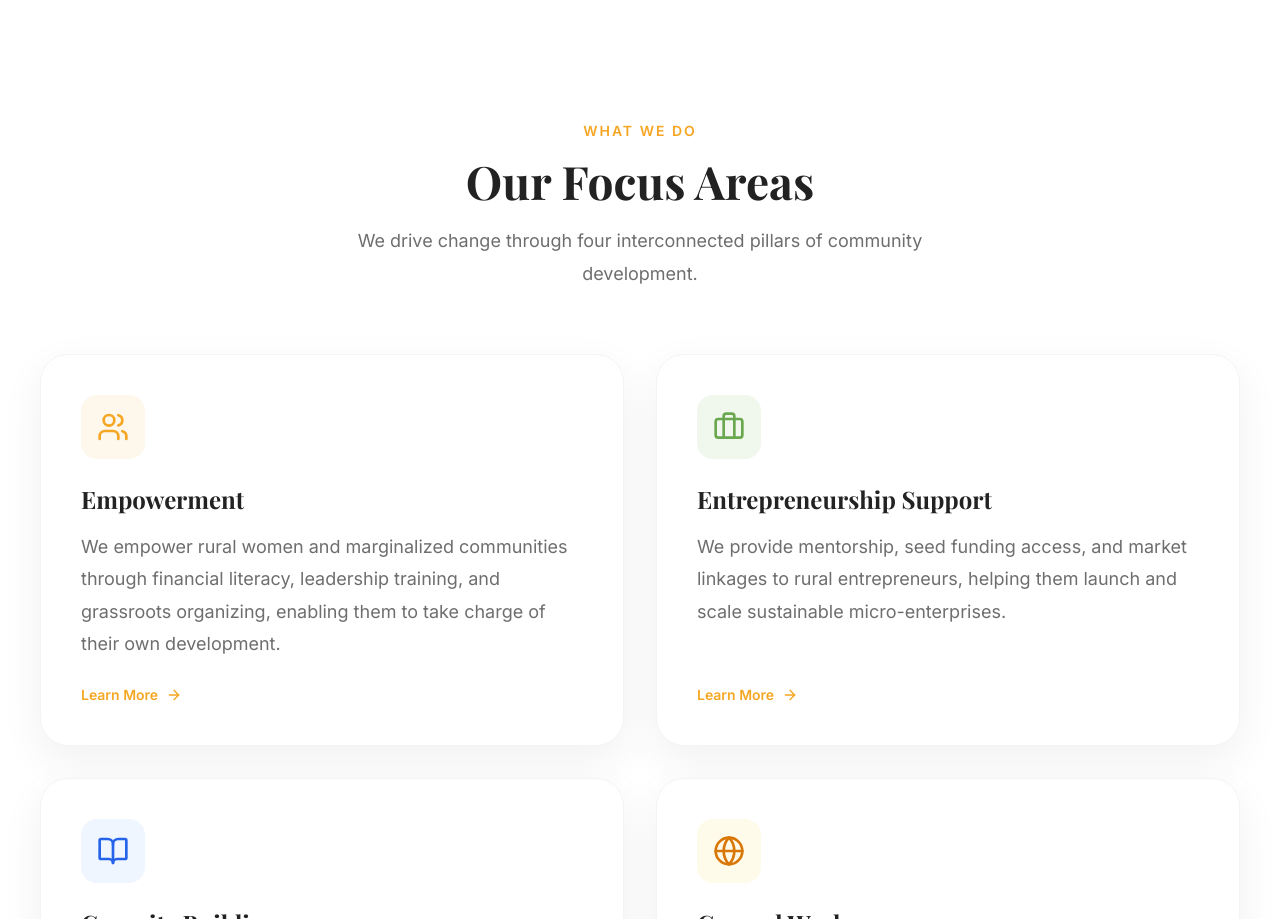
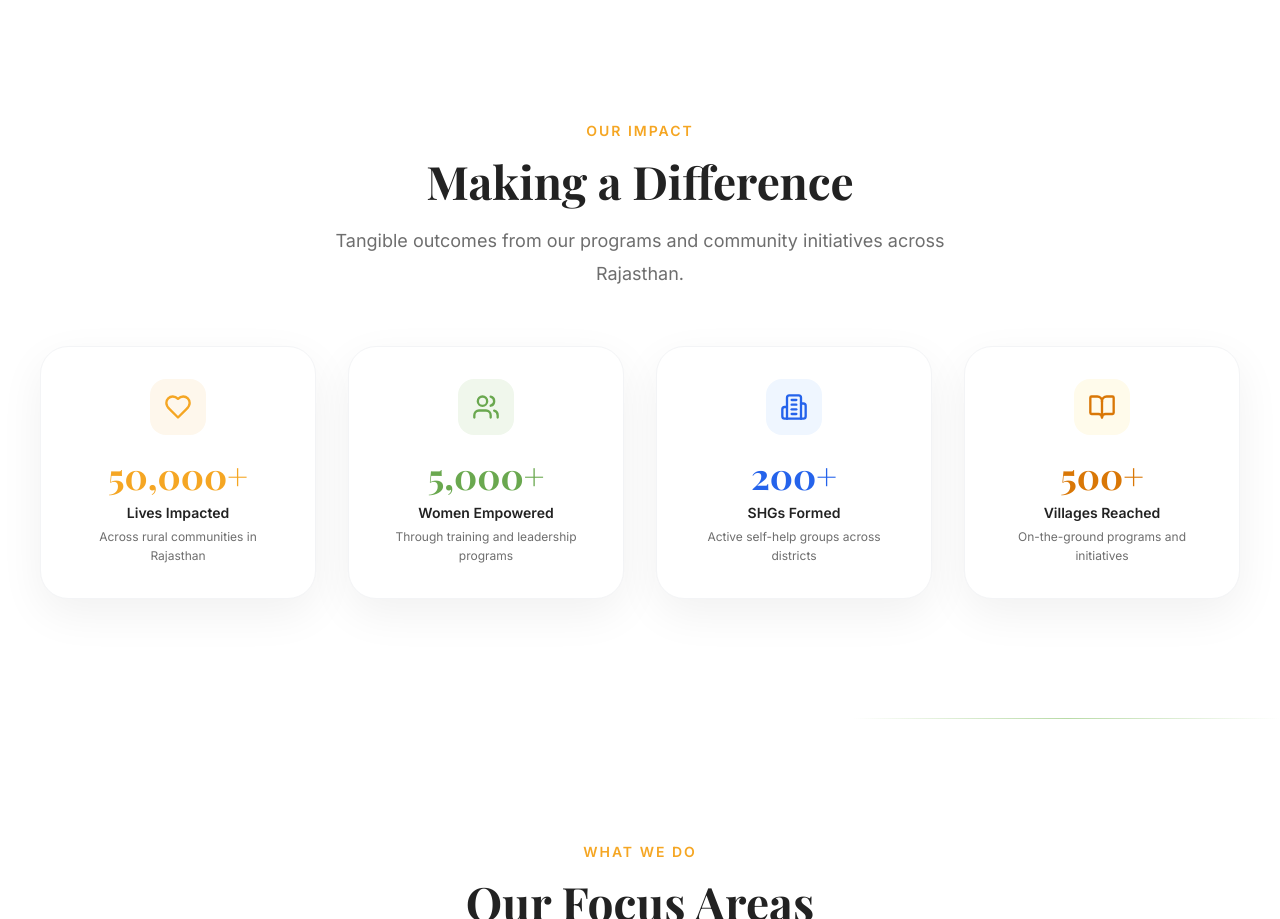
Before and after one commit to SarthakVaishampayan/RavivarVichar, a React (Vite) app in the folder apps/client/: page / in a window 1280 px wide. Shown: the part 802-1721 px from the top of the page. Built offline with nearby package versions, Linux system fonts and the light colour scheme; no server answers.

Commit message:
add minor ui upgrades suggested by team

```diff
--- /dev/null
+++ b/apps/client/src/components/home/ImpactStats.jsx
@@ -0,0 +1,141 @@
+import { useState, useEffect, useRef } from 'react';
+import { motion, useInView } from 'framer-motion';
+import { Users, Heart, Building2, BookOpen } from 'lucide-react';
+
+const stats = [
+  {
+    icon: Heart,
+    end: 50000,
+    suffix: '+',
+    label: 'Lives Impacted',
+    description: 'Across rural communities in Rajasthan',
+    color: 'text-primary-500',
+    bgColor: 'bg-primary-50',
+  },
+  {
+    icon: Users,
+    end: 5000,
+    suffix: '+',
+    label: 'Women Empowered',
+    description: 'Through training and leadership programs',
+    color: 'text-secondary-500',
+    bgColor: 'bg-secondary-50',
+  },
+  {
+    icon: Building2,
+    end: 200,
+    suffix: '+',
+    label: 'SHGs Formed',
+    description: 'Active self-help groups across districts',
+    color: 'text-blue-600',
+    bgColor: 'bg-blue-50',
+  },
+  {
+    icon: BookOpen,
+    end: 500,
+    suffix: '+',
+    label: 'Villages Reached',
+    description: 'On-the-ground programs and initiatives',
+    color: 'text-amber-600',
+    bgColor: 'bg-amber-50',
+  },
+];
+
+function CountUp({ end, duration = 2000, suffix = '' }) {
+  const [count, setCount] = useState(0);
+  const ref = useRef(null);
+  const isInView = useInView(ref, { once: true, margin: '-50px' });
+
+  useEffect(() => {
+    if (!isInView) return;
+    let startTime = null;
+    let animationFrame;
+
+    const step = (timestamp) => {
+      if (!startTime) startTime = timestamp;
+      const progress = Math.min((timestamp - startTime) / duration, 1);
+      // Ease out cubic for a decelerating animation
+      const eased = 1 - Math.pow(1 - progress, 3);
+      setCount(Math.floor(eased * end));
+
+      if (progress < 1) {
+        animationFrame = requestAnimationFrame(step);
+      }
+    };
+
+    animationFrame = requestAnimationFrame(step);
+    return () => cancelAnimationFrame(animationFrame);
+  }, [isInView, end, duration]);
+
+  return (
+    <span ref={ref} className="tabular-nums">
+      {count.toLocaleString('en-IN')}{suffix}
+    </span>
+  );
+}
+
+export default function ImpactStats() {
+  return (
+    <section className="section-lg bg-surface-white relative overflow-hidden">
+      {/* Subtle background decoration */}
+      <div className="absolute inset-0 pointer-events-none">
+        <div className="absolute top-0 left-0 w-1/3 h-px bg-gradient-to-r from-transparent via-primary-200 to-transparent" />
+        <div className="absolute bottom-0 right-0 w-1/3 h-px bg-gradient-to-r from-transparent via-secondary-200 to-transparent" />
+      </div>
+
+      <div className="container-site">
+        <motion.div
+          className="text-center mb-14"
+          initial={{ opacity: 0, y: 20 }}
+          whileInView={{ opacity: 1, y: 0 }}
+          viewport={{ once: true }}
+          transition={{ duration: 0.5 }}
+        >
+          <span className="section-label">OUR IMPACT</span>
+          <h2 className="section-title">Making a Difference</h2>
+          <p className="section-desc">
+            Tangible outcomes from our programs and community initiatives across Rajasthan.
+          </p>
+        </motion.div>
+
+        <div className="grid grid-cols-2 lg:grid-cols-4 gap-5 lg:gap-8">
+          {stats.map((stat, i) => {
+            const Icon = stat.icon;
+            return (
+              <motion.div
+                key={stat.label}
+                initial={{ opacity: 0, y: 30 }}
+                whileInView={{ opacity: 1, y: 0 }}
+                viewport={{ once: true, margin: '-30px' }}
+                transition={{ duration: 0.5, delay: i * 0.12 }}
+                className="group"
+              >
+                <div className="card-hover p-6 lg:p-8 text-center relative overflow-hidden">
+                  {/* Top accent line */}
+                  <div className={`absolute top-0 left-0 right-0 h-1 ${stat.bgColor} opacity-0 group-hover:opacity-100 transition-opacity duration-300`} />
+
+                  <div className={`inline-flex h-14 w-14 items-center justify-center rounded-2xl ${stat.bgColor} ${stat.color} mb-5 group-hover:scale-110 transition-transform duration-300`}>
+                    <Icon size={28} />
+                  </div>
+
+                  <div className={`text-3xl lg:text-4xl font-bold font-heading ${stat.color}`}>
+                    <CountUp end={stat.end} suffix={stat.suffix} />
+                  </div>
+
+                  <div className="mt-2">
+                    <p className="text-sm font-semibold text-ink-primary">
+                      {stat.label}
+                    </p>
+                    <p className="text-xs text-ink-secondary mt-1 leading-relaxed">
+                      {stat.description}
+                    </p>
+                  </div>
+                </div>
+              </motion.div>
+            );
+          })}
+        </div>
+      </div>
+    </section>
+  );
+}
--- a/apps/client/src/pages/ArticleDetail.jsx
+++ b/apps/client/src/pages/ArticleDetail.jsx
@@ -11,6 +11,7 @@ export default function ArticleDetail() {
   const [article, setArticle] = useState(null);
   const [relatedArticles, setRelatedArticles] = useState([]);
   const [loading, setLoading] = useState(true);
+  const [readingProgress, setReadingProgress] = useState(0);
   useEffect(() => {
     const fetchArticle = async () => {
       try {
@@ -27,6 +28,18 @@ export default function ArticleDetail() {
     };
     fetchArticle();
   }, [slug]);
+
+  // Reading progress indicator
+  useEffect(() => {
+    const handleScroll = () => {
+      const scrollTop = window.scrollY;
+      const docHeight = document.documentElement.scrollHeight - window.innerHeight;
+      const scrollPercent = docHeight > 0 ? (scrollTop / docHeight) * 100 : 0;
+      setReadingProgress(Math.min(100, Math.max(0, scrollPercent)));
+    };
+    window.addEventListener('scroll', handleScroll, { passive: true });
+    return () => window.removeEventListener('scroll', handleScroll);
+  }, []);
 
   if (loading) {
     return (
@@ -59,6 +72,14 @@ export default function ArticleDetail() {
 
   return (
     <>
+      {/* Reading Progress Bar */}
+      <div className="fixed top-0 left-0 right-0 z-[60] h-[3px] bg-gray-100">
+        <div
+          className="h-full bg-primary-500 transition-all duration-100 ease-out"
+          style={{ width: `${readingProgress}%` }}
+        />
+      </div>
+
       <Helmet>
         <title>{article.title} — Ravivar Vichar</title>
         <meta name="description" content={(article.excerpt || article.content || '').replace(/<[^>]*>/g, '').slice(0, 160)} />
--- a/apps/client/src/pages/Home.jsx
+++ b/apps/client/src/pages/Home.jsx
@@ -3,6 +3,7 @@ import { Helmet } from 'react-helmet-async';
 import Navbar from '../components/layout/Navbar';
 import Footer from '../components/layout/Footer';
 import Hero from '../components/home/Hero';
+import ImpactStats from '../components/home/ImpactStats';
 import WhatWeDo from '../components/home/ProgramsGrid';
 import SuccessStories from '../components/home/FeaturedResearch';
 import Partners from '../components/home/Partners';
@@ -12,6 +13,7 @@ import api from '../lib/axios';
 
 const sectionComponents = {
   hero: Hero,
+  impactStats: ImpactStats,
   programs: WhatWeDo,
   research: SuccessStories,
   partners: Partners,
@@ -21,11 +23,12 @@ const sectionComponents = {
 
 const defaultSections = [
   { key: 'hero', order: 0, visible: true },
-  { key: 'programs', order: 1, visible: true },
-  { key: 'research', order: 2, visible: true },
-  { key: 'partners', order: 3, visible: true },
-  { key: 'mediaMentions', order: 4, visible: true },
-  { key: 'testimonials', order: 5, visible: true },
+  { key: 'impactStats', order: 1, visible: true },
+  { key: 'programs', order: 2, visible: true },
+  { key: 'research', order: 3, visible: true },
+  { key: 'partners', order: 4, visible: true },
+  { key: 'mediaMentions', order: 5, visible: true },
+  { key: 'testimonials', order: 6, visible: true },
 ];
 
 export default function Home() {
--- a/apps/client/src/pages/KnowledgeHub.jsx
+++ b/apps/client/src/pages/KnowledgeHub.jsx
@@ -4,13 +4,13 @@ import { Link, useLocation } from 'react-router-dom';
 import PageLayout from '../components/layout/PageLayout';
 import SectionHeading from '../components/shared/SectionHeading';
 import api from '../lib/axios';
-import { Search, ArrowRight, Calendar, Tag } from 'lucide-react';
+import { Search, ArrowRight, Calendar, Tag, FileText, BarChart3, Star, Mic, Clock, Eye } from 'lucide-react';
 
 const sections = [
-  { id: 'articles', label: 'Articles' },
-  { id: 'research-reports', label: 'Research & Reports' },
-  { id: 'success-stories', label: 'Success Stories' },
-  { id: 'interviews', label: 'Interviews' },
+  { id: 'articles', label: 'Articles', icon: FileText },
+  { id: 'research-reports', label: 'Research & Reports', icon: BarChart3 },
+  { id: 'success-stories', label: 'Success Stories', icon: Star },
+  { id: 'interviews', label: 'Interviews', icon: Mic },
 ];
 
 // Maps each section to the article categories it should show
@@ -100,6 +100,13 @@ export default function KnowledgeHub() {
     });
   };
 
+  const getReadingTime = (content) => {
+    if (!content) return 1;
+    const text = content.replace(/<[^>]*>/g, '');
+    const words = text.split(/\s+/).filter(Boolean).length;
+    return Math.max(1, Math.ceil(words / 200));
+  };
+
   const formatDate = (dateStr) => {
     if (!dateStr) return '';
     return new Date(dateStr).toLocaleDateString('en-IN', {
@@ -160,16 +167,16 @@ export default function KnowledgeHub() {
               </div>
             </div>
             <div className="max-lg:overflow-x-auto max-lg:flex-nowrap max-lg:justify-start max-lg:pb-2 flex flex-wrap items-center justify-center gap-3 mt-6">
-              {sections.map((section) => (
-                <button
+              {sections.map((section) => (                  <button
                   key={section.id}
                   onClick={() => scrollToSection(section.id)}
-                  className={`max-lg:shrink-0 px-5 py-2.5 rounded-full text-sm font-medium transition-all duration-300 ${
+                  className={`max-lg:shrink-0 inline-flex items-center gap-2 px-5 py-2.5 rounded-full text-sm font-medium transition-all duration-300 ${
                     activeSection === section.label
                       ? 'bg-primary-500 text-white shadow-soft'
                       : 'bg-white text-ink-secondary hover:text-primary-500 border border-gray-200'
                   }`}
                 >
+                  {section.icon && <section.icon size={16} />}
                   {section.label}
                 </button>
               ))}
@@ -237,6 +244,14 @@ export default function KnowledgeHub() {
                                 <span className="flex items-center gap-1.5">
                                   <Calendar size={14} /> {formatDate(article.publishedAt || article.createdAt)}
                                 </span>
+                                <div className="flex items-center gap-3">
+                                  <span className="flex items-center gap-1" title="Reading time">
+                                    <Clock size={13} /> {getReadingTime(article.content)} min read
+                                  </span>
+                                  <span className="flex items-center gap-1" title="Views">
+                                    <Eye size={13} /> {article.views || 0}
+                                  </span>
+                                </div>
                               </div>
                             </div>
                             <div className="px-6 pb-6">
```
Also changed, not shown: apps/client/src/pages/KnowledgeHubSection.jsx (+16 -1 lines).
